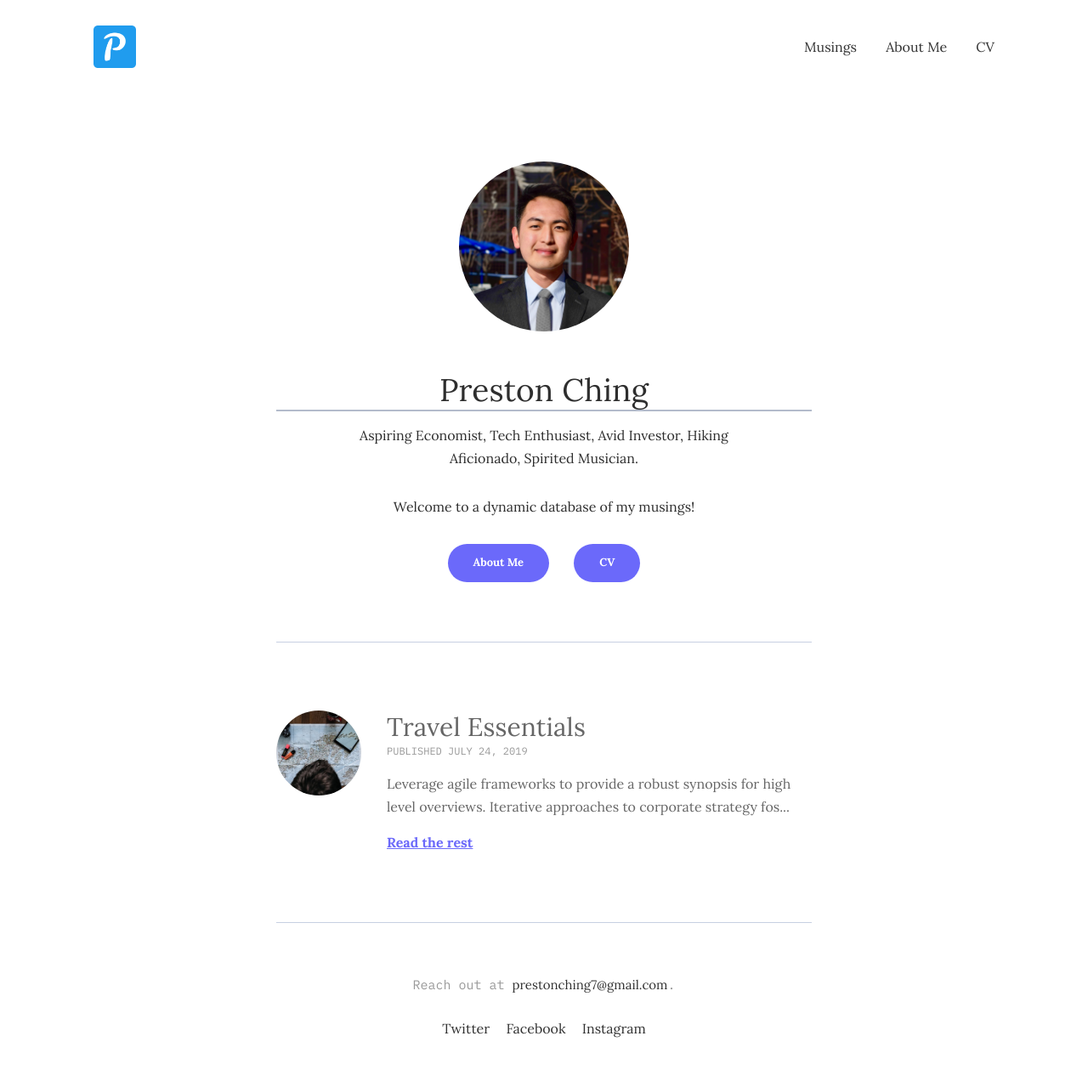
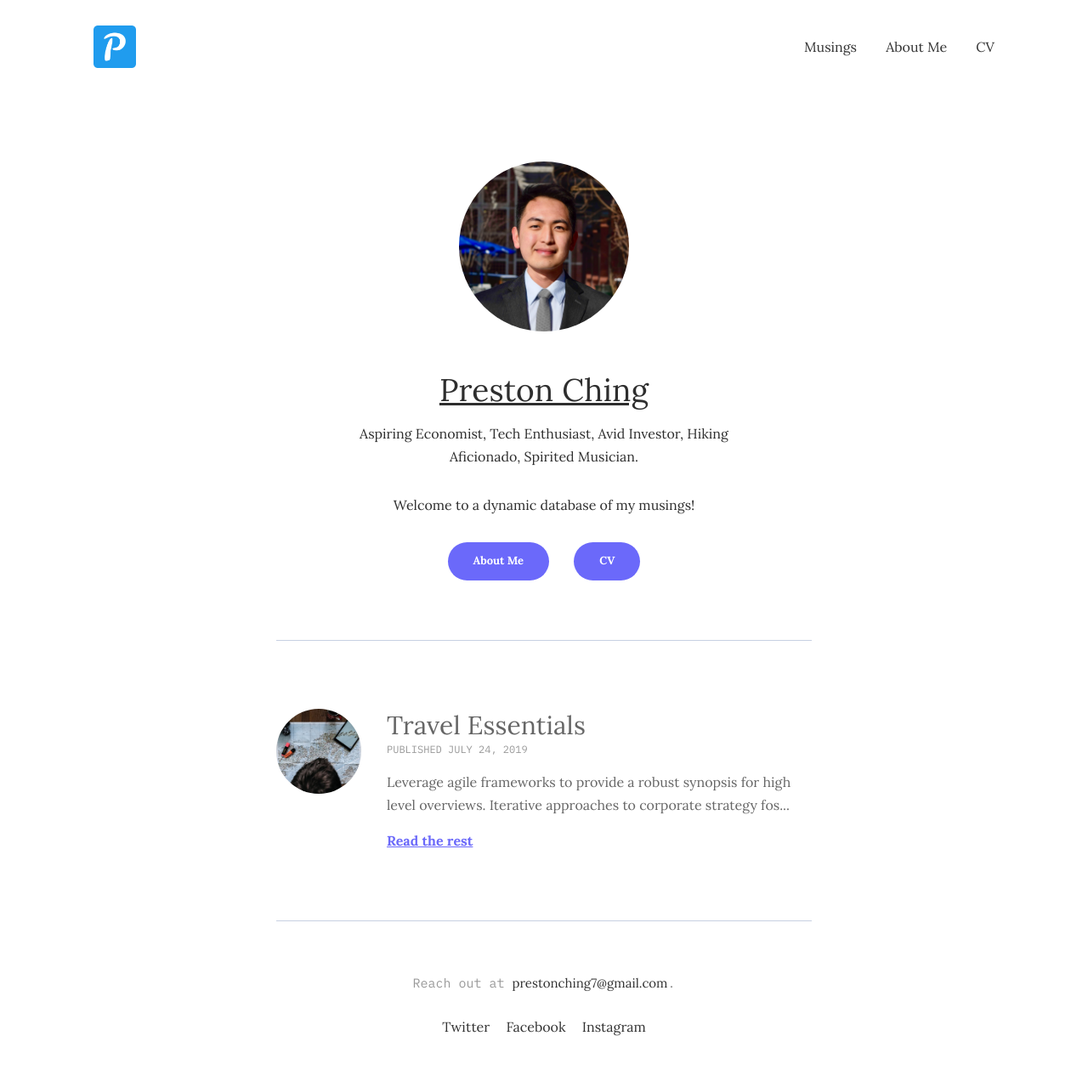
Before and after one commit to PrestonChing/prestonching.github.io, a Jekyll site: the page built from index.html, in a window 1280 px wide. Shown: the whole page at 85% size. Built offline with Jekyll 4.4.1, drawn with Linux system fonts in a browser that asks for light colours.

Commit message:
job underline

```diff
--- a/_sass/3-modules/_author-section.scss
+++ b/_sass/3-modules/_author-section.scss
@@ -25,7 +25,6 @@
 }
 
 .author__job {
-  border-bottom: 2px solid $gray-blue;
   margin-bottom: 15px;
   font-size: 37px;
   text-align: center;
--- a/index.html
+++ b/index.html
@@ -7,7 +7,7 @@ layout: default
   <section class="author" data-aos="fade-up" data-aos-easing="ease-out-quad" data-aos-duration="700">
     <div class="author__inner">
   <img src="{{site.baseurl}}{{site.author.image}}" alt="{{site.author.name}}" class="author__img">
-      <h1 class="author__job">{{ site.author.job }}</h1>
+      <h1 class="author__job"><u>{{ site.author.job }}</u></h1>
       <p class="author__bio">{{ site.author.bio }}</p>
       <p class="author__bio">Welcome to a dynamic database of my musings!</p>
       <div class="author__more">
```
